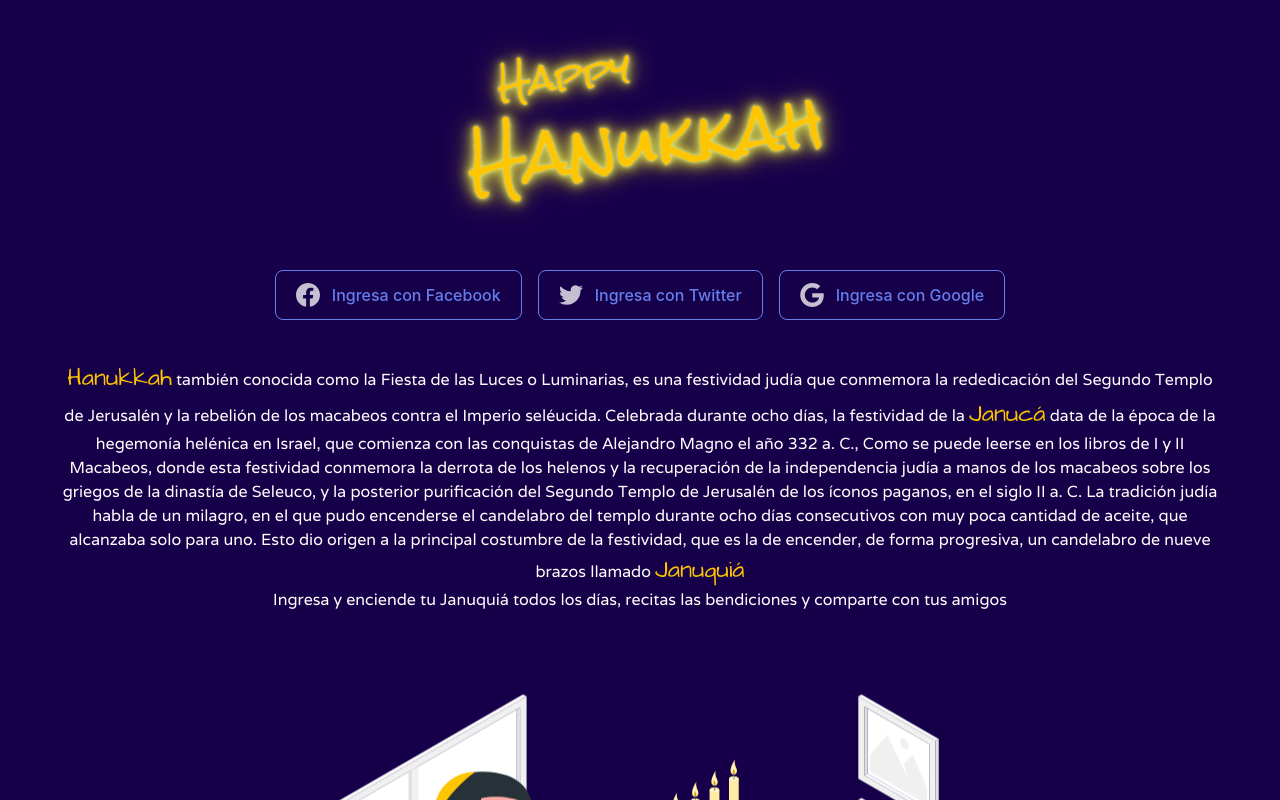
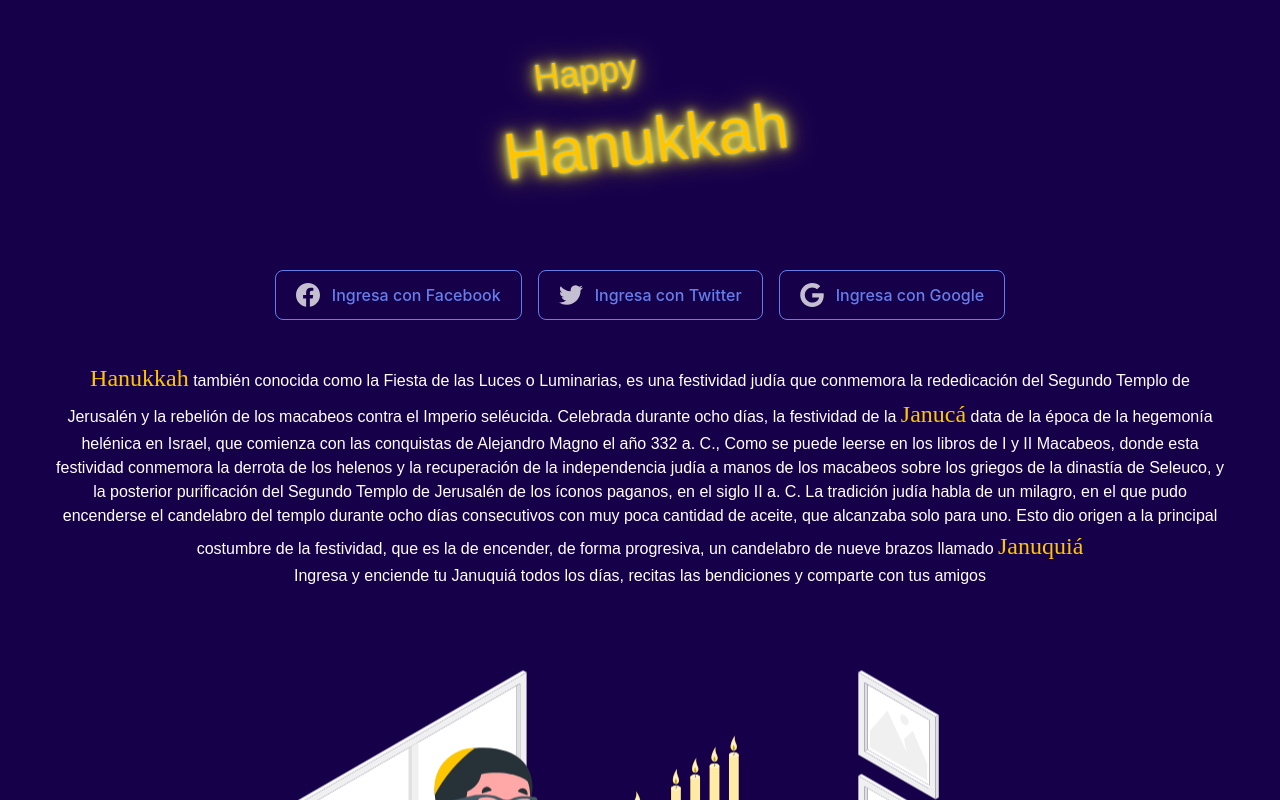
Before and after one commit to yhau1989/Happy-Hanukkah, a Next.js app in the folder hanukkah-site/: page / in a window 1280 px wide. Shown: the top 800 px of the page. Built offline with nearby package versions, Linux system fonts and the light colour scheme; no server answers.

Commit message:
rel="preload" added

```diff
--- a/hanukkah-site/pages/_app.js
+++ b/hanukkah-site/pages/_app.js
@@ -9,9 +9,9 @@ function MyApp({ Component, pageProps }) {
       <Head>
         <title>Happy Hanukkah</title>
         <link rel="icon" href="/favicon.ico" />
-        <link href="https://fonts.googleapis.com/css2?family=Rock+Salt&display=swap" rel="stylesheet" />
-        <link href="https://fonts.googleapis.com/css2?family=Architects+Daughter&display=swap" rel="stylesheet" />
-        <link href="https://fonts.googleapis.com/css2?family=Varela&display=swap" rel="stylesheet" />
+        <link rel="preload" as="font" type="font/woff2" href="https://fonts.googleapis.com/css2?family=Rock+Salt&display=swap"  crossorigin />
+        <link rel="preload" as="font" type="font/woff2"  href="https://fonts.googleapis.com/css2?family=Architects+Daughter&display=swap" crossorigin />
+        <link rel="preload" as="font" type="font/woff2"  href="https://fonts.googleapis.com/css2?family=Varela&display=swap" crossorigin />
       </Head>
       <AuthProvider>
         <Component {...pageProps} />
```
